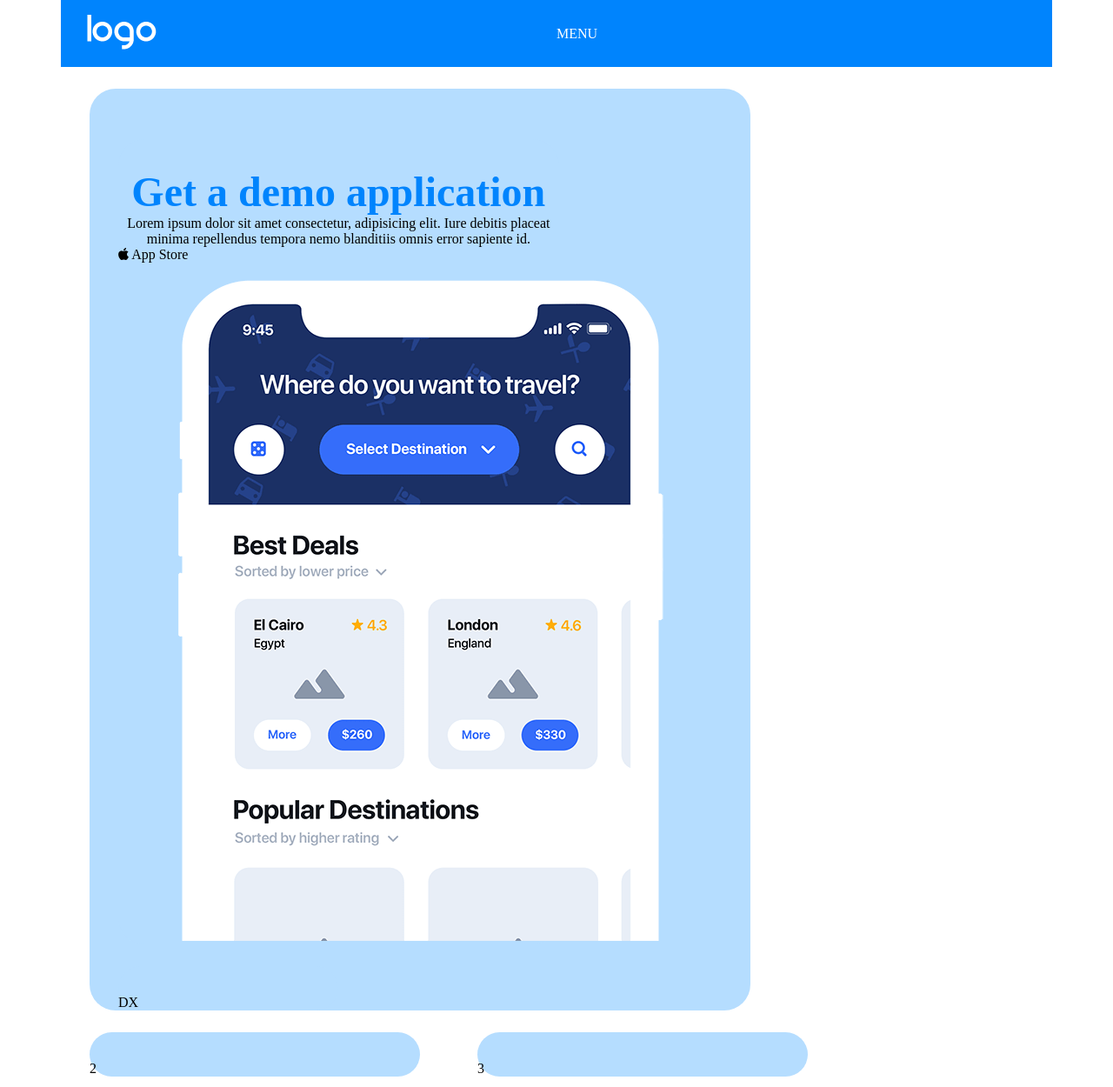
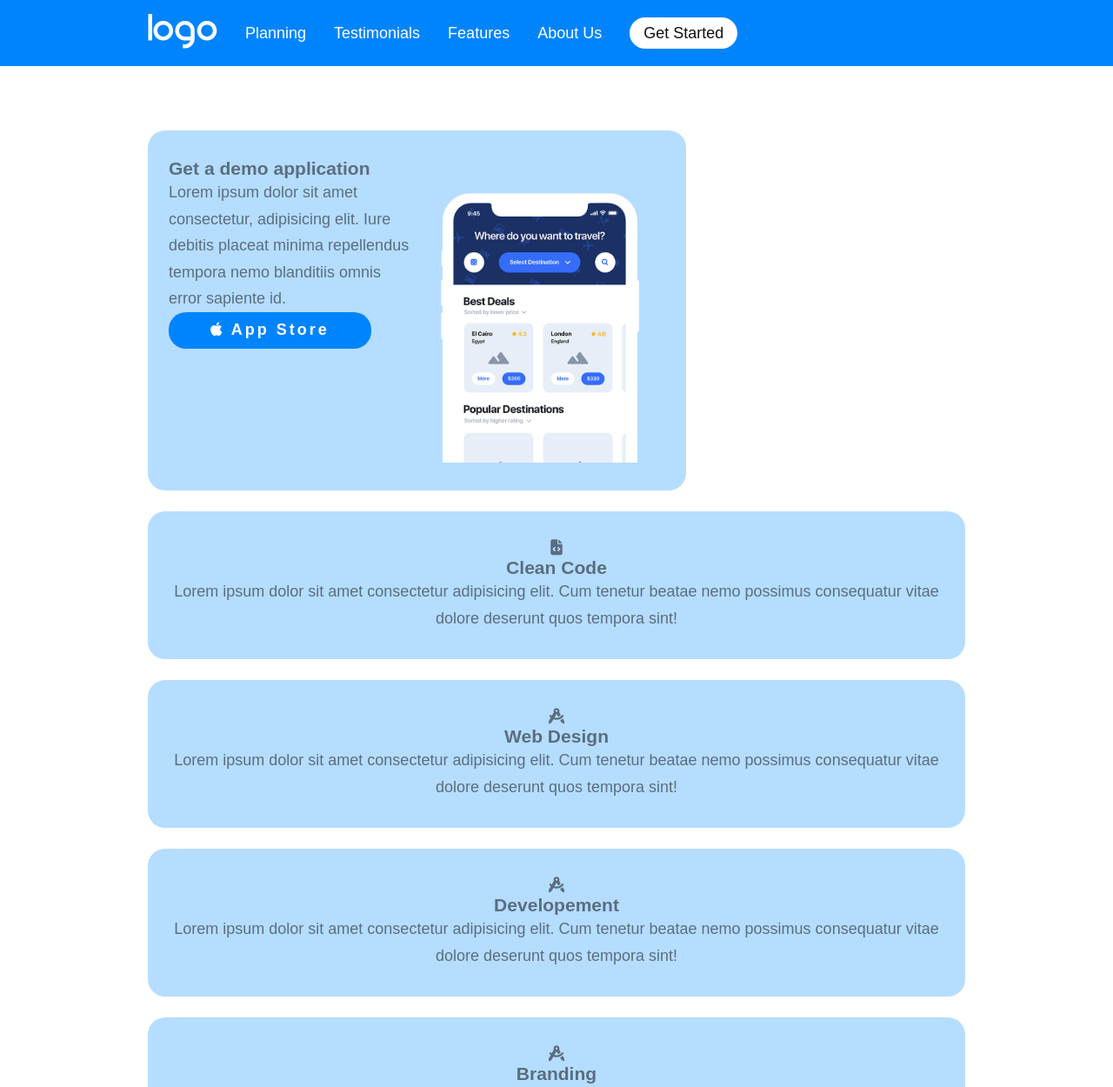
Before and after one commit to Alematri/htmlcss-responsive-layout, a plain HTML site: page index.html in a window 1280 px wide. Shown: the top 1250 px of the page at 87% size. Drawn offline with Linux system fonts and the light colour scheme.

Commit message:
corrections in progress

```diff
--- a/css/style.css
+++ b/css/style.css
@@ -1,149 +1,295 @@
+/* GENERAL */
+
 * {
   margin: 0;
   padding: 0;
   box-sizing: border-box;
 }
 
-/* .debug{
-  background-color: rgba(0, 0, 255, .2);
-  border: 1px solid black;
-  min-height: 50px;
-} */
+:root{
+  --primary-col: #0084fd;
+  --primary-col-light: #b5ddff;
+  --secondary-col: #9792e4;
+  --secondary-col-light: #d5d4f4;
+  --tex-col: #111;
+  --white-col: #fff;
+  --dark-gray: #333;
+}
+
+
+html{
+  scroll-behavior: smooth;
+}
+
+
+body{
+  font-family: 'PT Sans', sans-serif;
+  color: var(--text-col);
+  background: var(--white-col);
+}
+
+
+section{
+  scroll-margin-top: 75px;
+}
+
+
+p{
+  line-height: 1.7;
+}
+
+
+img{
+  max-width: 100%;
+}
+
 
 .container{
-  max-width: 1140px;
+  max-width: 600px;
   margin: 0 auto;
 }
 
-.row{
+
+/* UTILITY */
+
+
+.flex{
   display: flex;
 }
 
-.col{
+
+.spacebetween{
+  justify-content: space-between;
+}
+
+
+.align-center{
+  align-items: center;
+}
+
+
+/* TXT */
+
+
+.text-center{
+  text-align: center;
+}
+
+
+.white-text{
+  color: var(--white-col);
+}
+
+
+.accent-text{
+  color: var(--secondary-col);
+}
+
+
+.section-title{
+  font-size: 2.25rem;
+  margin-bottom: 2rem;
+}
+
+
+/* BORDERS */
+
+
+.rounded{
+  border-radius: 20px;
+}
+
+
+.rounded-big{
+  border-radius: 50px;
+}
+
+
+.rounded-50{
+  border-radius: 50%;
+}
+
+
+/* UI */
+
+
+.btn{
+  appearance: none;
+  display: inline-block;
+  text-decoration: none;
+  padding: 0.6rem 3rem 0.7rem;
+  font-weight: 700;
+  letter-spacing: 3px;
+  color: var(--tex-col);
+  background: var(--white-col);
+  border: none;
+  cursor: pointer;
+}
+
+
+.btn.small{
+  padding: 0.45rem 1rem;
+  font-weight: 400;
+  letter-spacing: 0;
+}
+
+
+.btn.big{
+  padding: 1.2rem 4.5rem 1.3rem;
+  font-size: 1.125rem;
+}
+
+
+.btn.small .btn-icon{
+  margin-right: 0.5rem;
+}
+
+
+.btn.primary{
+  background: var(--primary-col);
+  color: var(--white-col);
+}
+
+
+.btn.accent{
+  background-color: var(--secondary-col);
+  color: var(--white-col);
+}
+
+
+.card{
+  padding: 2rem;
+  color: var(--tex-col);
+  background: var(--white-col);
+}
+
+
+/* HEADER */
+
+
+.site-header{
+  position: fixed;
+  top: 0px;
+  z-index: 10;
+  margin-bottom: 50px;
+  padding: 1rem 2rem;
+  background: var(--primary-col);
   width: 100%;
 }
 
-:root{
-  --main-font: 'PT Sans', sans-serif;
-  --sky-blue: #0084fd;
-  --white: #ffffff;
-  --light-blue: #b5ddff;
-  --violet: #9792e4;
-  --orange: #fdc15f;
-  --dark-grey: #333333;
+
+.site-header .hamburger{
+  font-size: 1.5rem;
 }
 
-/* HEADER */
 
-header .row{
-  min-height: 77px;
-  background-color: var(--sky-blue);
-  align-items: center;
-  padding-left: 30px;
-  padding-right: 30px;
-  color: var(--white);
-}
-
-header .row .menu{
+.site-header .main-menu{
   display: none;
 }
 
-header .row .col .hamburger{
 
-  align-items: flex-end;
+/* INTRO */
+
+
+#intro{
+  padding: 0 2rem;
+  margin-top: 150px;
 }
 
 
-
-/* MAIN */
-.intro .row{
-  flex-wrap: wrap;
+#intro .card{
+  margin-bottom: 1.5rem;
+  color: rgba(0, 0, 0, 0.5);
+  background-color: var(--primary-col-light);
 }
 
-.intro .col:first-child .row,
-.planning .row,
-.testimonials .row,
-.benefits .row,
-.about .row
-{
-  flex-direction: column;
-}
+/* RESPONSIVE */
 
-.benefits .row{
-  flex-wrap: wrap;
-}
+/* TABLET */
+@media all and (min-width: 768px){
+  .container{
+    max-width: 750px;
+  }
 
-/* INTO */
 
-.intro .row .col{
-  background-color: var(--light-blue);
-  margin-right: 33px;
-  margin-left: 33px;
-  margin-top: 25px;
-  padding-top: 33px;
-  border-radius: 30px;
-}
+  .section-title{
+    font-size: 2.75rem;
+  }
 
-.intro .row .col h3{
-  text-align: center;
-  color: var(--sky-blue);
-  font-size: 3rem;
-}
 
-.intro .row .col p{
-  text-align: center;
-  pad
+  .btn.big{
+    padding: 1.6rem 5rem 1.7rem;
+    font-size: 1.25rem;
+  }
+
+
+  #intro .cards{
+    flex-wrap: wrap;
+    margin-left: -.75rem;
+    margin-right: -.75rem;
+  }
+
+
+  #intro .card{
+    width: calc(33.333% -1.5rem);
+    margin-left: 0.75rem;
+    margin-right: 0.75rem;
+    padding: 2rem 1.5rem;
+    font-size: 1.125rem;
+  }
+
+
+  #intro .card:first-child{
+    width: calc(66.666% - 1.5rem);
+  }
 }
 
 
-
-/* RESPONSIVE AREA */
+/* DESKTOP */
 
 
-@media screen and (min-width:768px) {
-
-  header .row .menu{
-      display: block;
+@media all and (min-width: 992px){
+  .container{
+    max-width: 940px;
   }
 
-  header .row .hamburger{
-      display: none;
+
+  .section-title{
+    font-size: 3rem;
   }
 
-  .intro .col{
-      width: calc(100% / 3);
+
+  .site-header .hamburger{
+    display: none;
   }
 
-  .intro .col:first-child{
-      width: 66.6666%;
+
+  .site-header .main-menu{
+    display: block;
   }
 
-  .planning .row,
-  .benefits .row,
-  .about .row,
-  .testimonials .row{
-      flex-direction: row;
+
+  .site-header .main-menu li{
+    list-style: none;
+    margin-left: 2rem;
   }
 
-  .testimonials .row .col:first-child{
-      width: 220px;
+
+  .site-header .main-menu a{
+    text-decoration: none;
+    font-size: 1.125rem;
   }
 
-  .benefits .col{
-      width: 50%;
+  #intro .card:first-child{
+    display: flex;
   }
 
-  .about .col:last-child{
-      width: 250px;
+  #intro .card:first-child > * {
+    width: 50%;
   }
 
-}
-
-@media screen and (min-width:992px){
-  .intro .col:first-child .row{
-      flex-direction: row;
-  }
-  .benefits .col{
-      width: calc(100% / 3);
+  #intro .card:first-child .image{
+    align-self: flex-end;
+    margin: 2rem auto 0;
   }
 }
--- a/index.html
+++ b/index.html
@@ -4,106 +4,145 @@
   <meta charset="UTF-8">
   <meta name="viewport" content="width=device-width, initial-scale=1.0">
 
+
   <!-- FONT AWESOME -->
 <link rel="stylesheet" href="https://cdnjs.cloudflare.com/ajax/libs/font-awesome/6.4.0/css/all.min.css" integrity="sha512-iecdLmaskl7CVkqkXNQ/ZH/XLlvWZOJyj7Yy7tcenmpD1ypASozpmT/E0iPtmFIB46ZmdtAc9eNBvH0H/ZpiBw==" crossorigin="anonymous" referrerpolicy="no-referrer"/>
 
+
   <!-- CUSTON CSS -->
-  <link rel="stylesheet" href="css/style.css">
+  <link rel="stylesheet" href="./css/style.css">
   <title>Responsive Layout</title>
 </head>
 
-
 <body>
-  <header>
-
-    <div class="container">
-      <div class="row debug">
-        <div class="col debug">
-          <img src="img/logo.png" alt="logo">
-        </div>
-        <div class="col debug">
-          <nav class="menu">MENU</nav>
-          <div class="hamburger">
+  <header class="site-header">
+    <div class="container flex space-between align-center">
+      <a class="site-brand" href="#">
+        <img src="img/logo.png" alt="site name">
+      </a>
+      <span class="hamburger white-text">
         <i class="fa-solid fa-bars"></i>
-          </div>
-        </div>
-      </div>
+      </span>
+      <nav class="main-menu">
+        <ul class="flex align-center">
+          <li>
+            <a class="white-text" href="#planning">Planning</a>
+          </li>
+          <li>
+            <a class="white-text" href="#testimonials">Testimonials</a>
+          </li>
+          <li>
+            <a class="white-text" href="#benefits">Features</a>
+          </li>
+          <li>
+            <a class="white-text" href="#about">About Us</a>
+          </li>
+          <li>
+            <a class="btn small rounded" href="#bottom-banner">Get Started</a>
+          </li>
+        </ul>
+      </nav>
     </div>
   </header>
 
   <main>
 
-      <section class="intro">
+
+      <section id="intro">
           <div class="container">
-              <div class="row debug">
-                  <div class="col debug">
-                    <div class="row">
-                      <div class="col debug">
-                        <h3>Get a demo application</h3>
-                        <p>Lorem ipsum dolor sit amet consectetur, adipisicing elit. Iure debitis placeat minima repellendus tempora nemo blanditiis omnis error sapiente id.</p>
-                        <div class="button">
+            <div class="cards">
+              <div class="card rounded">
+                <div class="contents">
+                  <h3 class="title">Get a demo application</h3>
+                  <p class="text">Lorem ipsum dolor sit amet consectetur, adipisicing elit. Iure debitis placeat minima repellendus tempora nemo blanditiis omnis error sapiente id.</p>
+                  <a class="btn primary rounded" href="#">
                   <i class="fa-brands fa-apple"></i>
-                          <span>App Store</span>
+                  App Store
+                  </a>
                 </div>
-                        <img src="img/phone.png" alt="phone">
+                  <img class="image" src="./img/phone.png" alt="lorem ipsum">
               </div>
-                      <div class="col debug">DX</div>
+
+              <div class="card rounded text-center">
+                <i class="icon fa-solid fa-file-code"></i>
+                <h3 class="title">Clean Code</h3>
+                <p class="text">Lorem ipsum dolor sit amet consectetur adipisicing elit. Cum tenetur beatae nemo possimus consequatur vitae dolore deserunt quos tempora sint!</p>
               </div>
+
+              <div class="card rounded text-center">
+                <i class="icon fa-solid fa-compass-drafting"></i>
+                <h3 class="title">Web Design</h3>
+                <p class="text">Lorem ipsum dolor sit amet consectetur adipisicing elit. Cum tenetur beatae nemo possimus consequatur vitae dolore deserunt quos tempora sint!</p>
               </div>
-                  <div class="col debug">2</div>
-                  <div class="col debug">3</div>
-                  <div class="col debug">4</div>
-                  <div class="col debug">5</div>
+
+              <div class="card rounded text-center">
+                <i class="icon fa-solid fa-compass-drafting"></i>
+                <h3 class="title">Developement</h3>
+                <p class="text">Lorem ipsum dolor sit amet consectetur adipisicing elit. Cum tenetur beatae nemo possimus consequatur vitae dolore deserunt quos tempora sint!</p>
+              </div>
+
+              <div class="card rounded text-center">
+                <i class="icon fa-solid fa-compass-drafting"></i>
+                <h3 class="title">Branding</h3>
+                <p class="text">Lorem ipsum dolor sit amet consectetur adipisicing elit. Cum tenetur beatae nemo possimus consequatur vitae dolore deserunt quos tempora sint!</p>
+              </div>
+
+
+      </section>
+
+
+      <section class="planning">
+          <div class="container">
+              <div class="row ">
+                  <div class="col ">planning</div>
+                  <div class="col ">2</div>
               </div>
           </div>
       </section>
 
-      <section class="planning">
-          <div class="container">
-              <div class="row debug">
-                  <div class="col debug">planning</div>
-                  <div class="col debug">2</div>
-              </div>
-          </div>
-      </section>
 
       <section class="testimonials">
           <div class="container">
               <div class="top">TEXT TESTIMONIALS</div>
               <div class="cards">
 
-                  <div class="card debug">
-                      <div class="row debug">
-                          <div class="col debug">THUMB</div>
-                          <div class="col debug">TEXT</div>
+
+                  <div class="card ">
+                      <div class="row ">
+                          <div class="col ">THUMB</div>
+                          <div class="col ">TEXT</div>
                       </div>
                   </div>
 
-                  <div class="card debug">
-                      <div class="row debug">
-                          <div class="col debug">THUMB</div>
-                          <div class="col debug">TEXT</div>
+
+                  <div class="card ">
+                      <div class="row ">
+                          <div class="col ">THUMB</div>
+                          <div class="col ">TEXT</div>
                       </div>
                   </div>
 
-                  <div class="card debug">
-                      <div class="row debug">
-                          <div class="col debug">THUMB</div>
-                          <div class="col debug">TEXT</div>
+
+                  <div class="card ">
+                      <div class="row ">
+                          <div class="col ">THUMB</div>
+                          <div class="col ">TEXT</div>
                       </div>
                   </div>
 
-                  <div class="card debug">
-                      <div class="row debug">
-                          <div class="col debug">THUMB</div>
-                          <div class="col debug">TEXT</div>
+
+                  <div class="card ">
+                      <div class="row ">
+                          <div class="col ">THUMB</div>
+                          <div class="col ">TEXT</div>
                       </div>
                   </div>
 
-                  <div class="card debug">
-                      <div class="row debug">
-                          <div class="col debug">THUMB</div>
-                          <div class="col debug">TEXT</div>
+
+                  <div class="card ">
+                      <div class="row ">
+                          <div class="col ">THUMB</div>
+                          <div class="col ">TEXT</div>
                       </div>
                   </div>
 
@@ -111,33 +150,37 @@
           </div>
       </section>
 
+
       <section class="benefits">
           <div class="container">
               <div class="top">TEXT BENEFITS</div>
-              <div class="row debug">
-                  <div class="col debug">1</div>
-                  <div class="col debug">2</div>
-                  <div class="col debug">3</div>
-                  <div class="col debug">4</div>
-                  <div class="col debug">5</div>
-                  <div class="col debug">6</div>
+              <div class="row ">
+                  <div class="col ">1</div>
+                  <div class="col ">2</div>
+                  <div class="col ">3</div>
+                  <div class="col ">4</div>
+                  <div class="col ">5</div>
+                  <div class="col ">6</div>
               </div>
           </div>
       </section>
 
+
       <section class="about">
           <div class="container">
-              <div class="row debug">
-                  <div class="col debug">ABOUT TEXT</div>
-                  <div class="col debug">IMG</div>
+              <div class="row ">
+                  <div class="col ">ABOUT TEXT</div>
+                  <div class="col ">IMG</div>
               </div>
           </div>
       </section>
 
-      <section class="getstarted debug">CTA</section>
+
+      <section class="getstarted ">CTA</section>
   </main>
 
-  <footer class="debug">FOOTER</footer>
+
+  <footer class="">FOOTER</footer>
 
 </body>
 </html>
```
Lines whose indentation alone changed are shown as unchanged.
